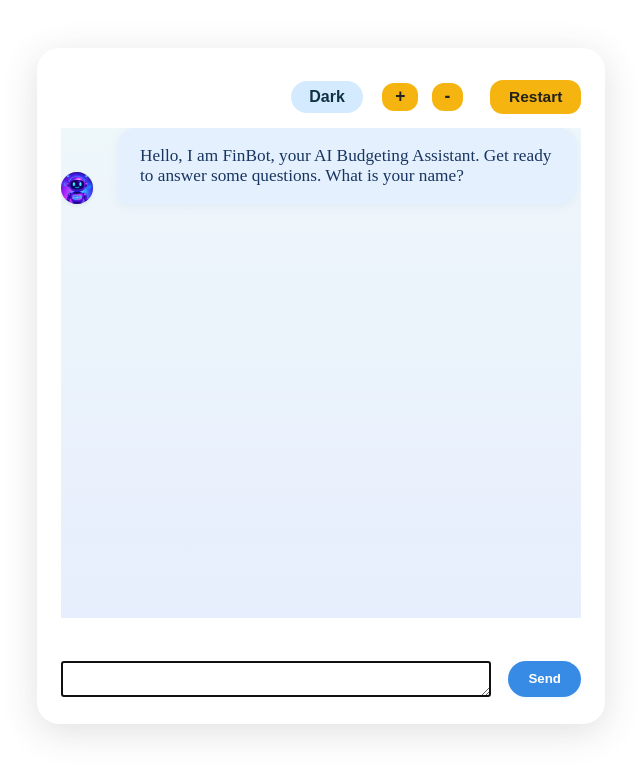
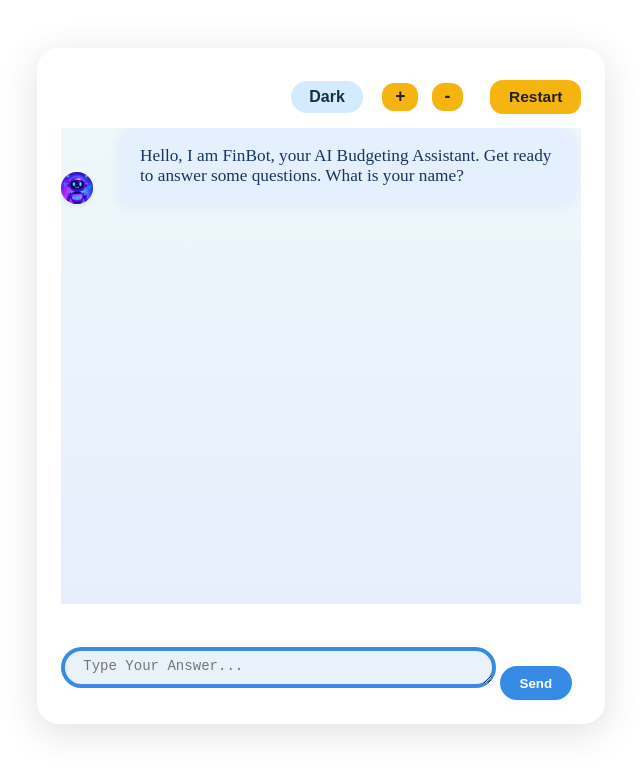
Before and after one commit to GVSUProjectGrandPath/Budgeting-Bot, a React (Create React App) app in the folder frontend/: page / in a window 1280 px wide. Shown: the top 776 px of the page, without its empty margins (319-960 px from the left). Built offline with nearby package versions, Linux system fonts and the light colour scheme.

Commit message:
Fixed user input box so it grows, or shrinks, or stays the same in size depending on the lines of text the user has

```diff
--- a/frontend/src/components/ChatWindow.jsx
+++ b/frontend/src/components/ChatWindow.jsx
@@ -202,6 +202,30 @@ const askQuestion = async () => {
 
 
   const fontSizePct = Math.round(fontSize * 100);
+  const maxHeight = useRef(0);
+  // expand height of user input box dependent on lines of text.
+  const handleInput = () => {
+    const textarea = inputRef.current;
+
+    if (textarea) {
+
+      const lineHeight = parseFloat(window.getComputedStyle(textarea).lineHeight);
+      console.log(`actual line height: ${lineHeight}`)
+      const numberOfLines = Math.floor(textarea.scrollHeight / lineHeight);
+      console.log(`# of lines: ${numberOfLines}`)
+
+      textarea.style.height = 'auto';
+
+      if (numberOfLines < 16) {
+        textarea.style.height = textarea.scrollHeight + 'px';  // Grow or shrink freely
+      } else if (numberOfLines === 16) {
+        maxHeight.current = textarea.scrollHeight + 'px';
+        textarea.style.height = maxHeight.current;  // Lock at max height when over 6 lines
+      } else {
+        textarea.style.height = maxHeight.current;
+      }
+    }
+  }
 
   // Chat rendering (with CSS Grid for avatars and bubbles)
   return (
@@ -270,15 +294,19 @@ const askQuestion = async () => {
         (step >= STEPS.EXPENSE_START && step < STEPS.QNA)) && (
         <div className="input-row">
           <textarea
+            class="autoExpand"
             ref={inputRef}
-            type={step >= STEPS.INCOME_START && step < STEPS.QNA ? "number" : "text"}
+            // type={step >= STEPS.INCOME_START && step < STEPS.QNA ? "number" : "text"}
             value={input}
+            onInput={handleInput}
             onChange={e => setInput(e.target.value)}
             onKeyDown={e => e.key === "Enter" && handleBudgetStepper()}
             aria-label="Your answer"
             style={{ flex: 1, minWidth: 0 }}
             disabled={loading}
             tabIndex={0}
+            rows="1"
+            placeholder="Type Your Answer..."
           ></textarea>
           <button
             className="bubble-action-btn"
--- a/frontend/src/styles.css
+++ b/frontend/src/styles.css
@@ -171,28 +171,28 @@
 }
 
 /* ===== INPUT + BUTTON ROW ===== */
-.input-row {
-  display: flex;
-  gap: 0.85em;
-  align-items: stretch;
-  margin-bottom: 0.2em;
-}
-input[type="text"], input[type="number"] {
-  padding: 0.7em 1.3em;
+
+textarea {
+  padding: 0.5em 1.3em 0em;
   border-radius: 22px;
-  border: 1.8px solid #b1cced;
+  border: 2.8px solid #b1cced;
   font-size: 1.08em;
   background: #f5faff;
   outline: none;
   box-shadow: none;
+  width: 75%;
+  height: 1.8em;
+  line-height: 1.2em;
+  /* height: 3vh; */
   transition: border 0.15s, background 0.13s;
 }
-input[type="text"]:focus, input[type="number"]:focus {
-  border-color: #388be4;
+textarea:focus {
+  /* border-color: #388be4; */
+  border: 4.3px solid #388be4;
   background: #e9f1fb;
 }
-.chat-window-modern.dark input,
-.chat-window-modern.dark input:focus {
+.chat-window-modern.dark textarea,
+.chat-window-modern.dark textarea:focus {
   background: #232d48;
   color: #f7fcff;
   border-color: #3e5d98;
@@ -277,7 +277,7 @@ input[type="text"]:focus, input[type="number"]:focus {
 }
 
 /* ===== FOCUS & ACCESSIBILITY ===== */
-input:focus, button:focus, a:focus, .bubble-animate:focus {
+button:focus, a:focus, .bubble-animate:focus {
   outline: 2.5px solid #33aaff !important;
   outline-offset: 2px;
   z-index: 2;
```
